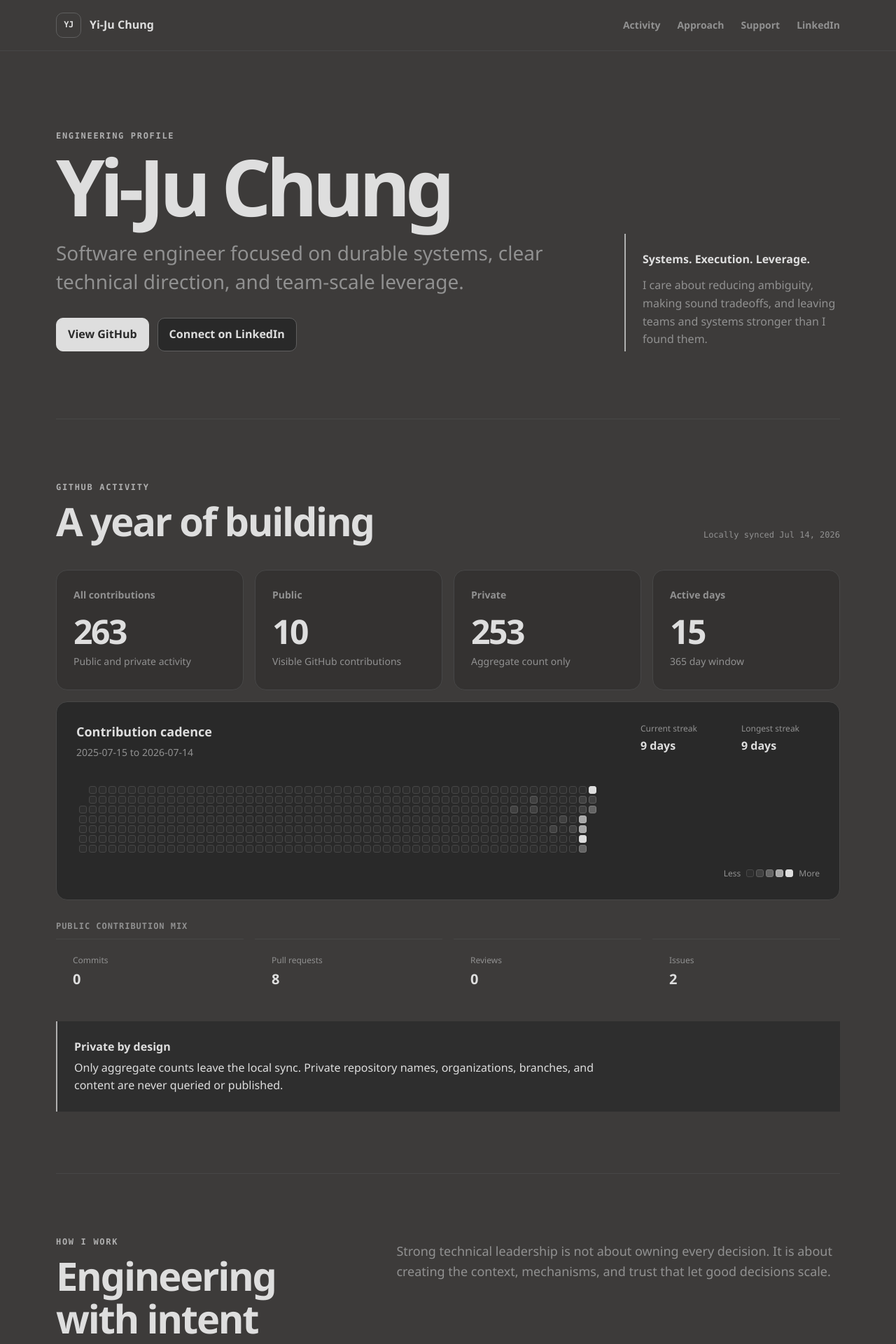
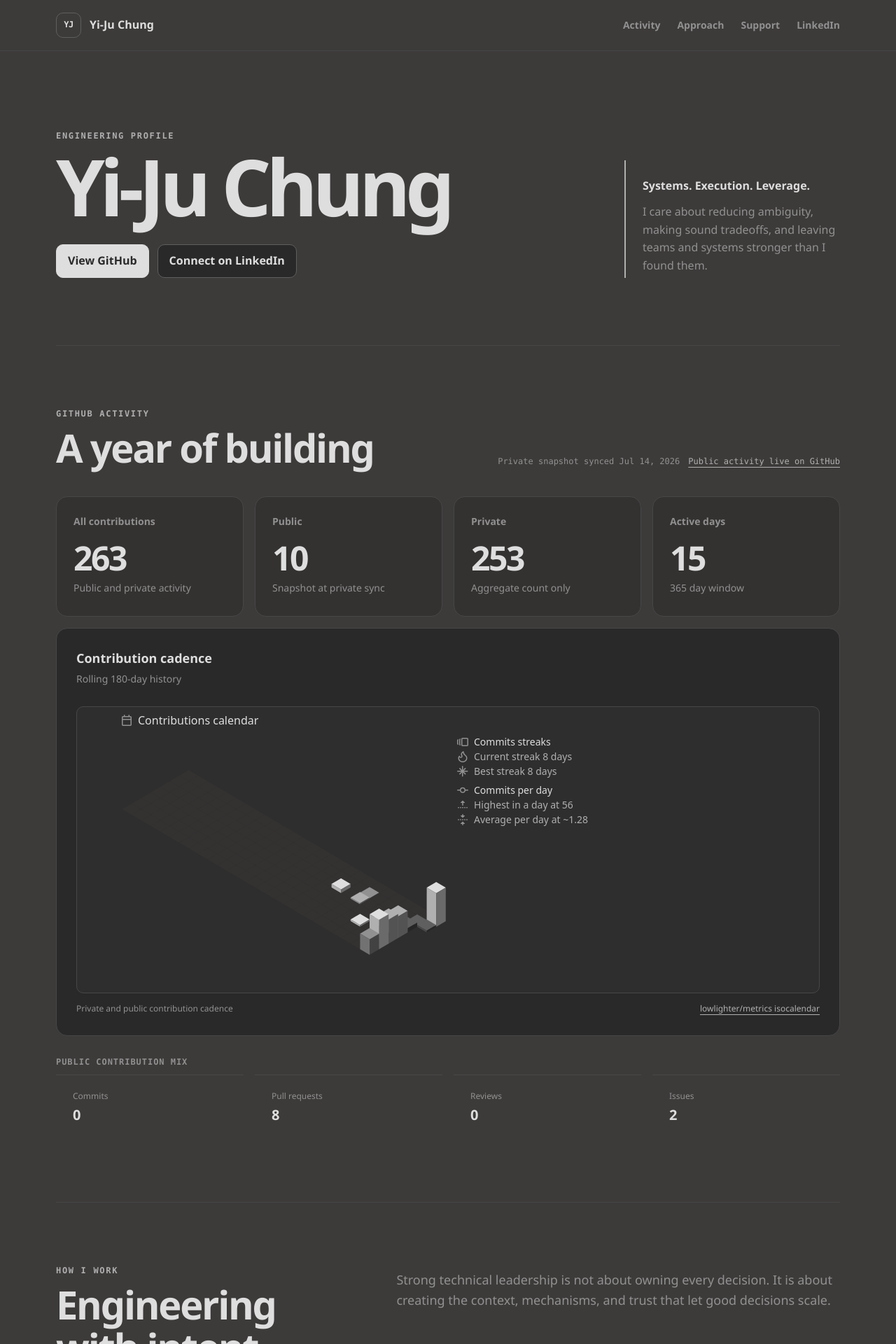
Before and after one commit to yijuchung/yijuchung.github.io, a Jekyll site: the page built from index.md, in a window 1280 px wide. Shown: the top 1920 px of the page at 70% size. Built offline with Jekyll 4.4.1, drawn with Linux system fonts in a browser that asks for light colours; some of the changed text lies outside the part shown.

Commit message:
Use half-year isocalendar cadence
Co-authored-by: Copilot App <223556219+Copilot@users.noreply.github.com>
Copilot-Session: 29331a53-9357-4c5b-9618-5f74335a2297

```diff
--- a/_includes/metrics.html
+++ b/_includes/metrics.html
@@ -5,9 +5,12 @@
       <p class="eyebrow">GitHub activity</p>
       <h2 id="activity-heading">A year of building</h2>
     </div>
+    <p class="data-status">
       {% if metrics.generated_at %}
-      <p class="data-status">Locally synced {{ metrics.generated_at | date: "%b %-d, %Y" }}</p>
+        <span>Private snapshot synced {{ metrics.generated_at | date: "%b %-d, %Y" }}</span>
       {% endif %}
+      <a href="https://github.com/yijuchung?tab=contributions" rel="me noopener noreferrer">Public activity live on GitHub</a>
+    </p>
   </div>
 
   {% if metrics.totals %}
@@ -20,7 +23,7 @@
       <article class="metric-card">
         <p class="metric-label">Public</p>
         <p class="metric-value">{{ metrics.totals.public_contributions }}</p>
-        <p class="metric-context">Visible GitHub contributions</p>
+        <p class="metric-context">Snapshot at private sync</p>
       </article>
       <article class="metric-card">
         <p class="metric-label">Private</p>
@@ -34,35 +37,44 @@
       </article>
     </div>
 
+    {% assign isocalendar_asset = site.static_files | where: "path", "/assets/metrics/isocalendar.svg" | first %}
     <div class="calendar-panel">
       <div class="calendar-header">
         <div>
           <h3>Contribution cadence</h3>
-          <p>{{ metrics.period.from }} to {{ metrics.period.to }}</p>
+          <p>Rolling 180-day history</p>
         </div>
-        <dl class="streaks">
-          <div>
-            <dt>Current streak</dt>
-            <dd>{{ metrics.activity.current_streak }} days</dd>
-          </div>
-          <div>
-            <dt>Longest streak</dt>
-            <dd>{{ metrics.activity.longest_streak }} days</dd>
-          </div>
-        </dl>
       </div>
 
+      {% if isocalendar_asset %}
+        <figure class="isocalendar-figure">
+          <div class="isocalendar-image-wrap">
+            <img
+              class="isocalendar-image"
+              src="{{ '/assets/metrics/isocalendar.svg' | relative_url }}"
+              alt="Isometric half-year GitHub contribution calendar for Yi-Ju Chung"
+            >
+          </div>
+          <figcaption class="isocalendar-caption">
+            <span>Private and public contribution cadence</span>
+            <a href="https://github.com/lowlighter/metrics/tree/master/source/plugins/isocalendar" rel="noopener noreferrer">lowlighter/metrics isocalendar</a>
+          </figcaption>
+        </figure>
+      {% else %}
+        {% assign cadence_offset = metrics.calendar.size | minus: 180 %}
+        {% assign cadence_days = metrics.calendar | slice: cadence_offset, 180 %}
+        {% assign first_cadence_day = cadence_days | first %}
         <div
           class="calendar-scroll"
           role="img"
-        aria-label="{{ metrics.totals.contributions }} contributions across {{ metrics.activity.active_days }} active days"
+          aria-label="Rolling half-year GitHub contribution calendar"
           tabindex="0"
         >
           <div class="contribution-grid" aria-hidden="true">
-          {% for day in metrics.calendar %}
+            {% for day in cadence_days %}
               <span
                 class="contribution-cell contribution-level-{{ day.level }}"
-              style="--week: {{ day.week | plus: 1 }}; --weekday: {{ day.weekday | plus: 1 }}"
+                style="--week: {{ day.week | minus: first_cadence_day.week | plus: 1 }}; --weekday: {{ day.weekday | plus: 1 }}"
                 title="{{ day.date }}: {{ day.count }} contributions"
               ></span>
             {% endfor %}
@@ -80,6 +92,8 @@
           </div>
           <p>More</p>
         </div>
+        <p class="isocalendar-pending">Run the local isocalendar sync to replace this fallback with the isometric view.</p>
+      {% endif %}
     </div>
 
     <p class="detail-heading">Public contribution mix</p>
@@ -102,10 +116,6 @@
       </div>
     </dl>
 
-    <aside class="privacy-note">
-      <p class="privacy-title">Private by design</p>
-      <p>Only aggregate counts leave the local sync. Private repository names, organizations, branches, and content are never queried or published.</p>
-    </aside>
   {% else %}
     <div class="empty-state">
       <h3>Metrics sync pending</h3>
--- a/_layouts/default.html
+++ b/_layouts/default.html
@@ -50,7 +50,7 @@
       <div class="site-shell footer-inner">
         <p>&copy; {{ "now" | date: "%Y" }} Yi-Ju Chung</p>
         {% if site.data.metrics.generated_at %}
-          <p>Activity updated {{ site.data.metrics.generated_at | date: "%B %-d, %Y" }}</p>
+          <p>Private metrics synced {{ site.data.metrics.generated_at | date: "%B %-d, %Y" }}</p>
         {% endif %}
       </div>
     </footer>
--- a/assets/css/main.scss
+++ b/assets/css/main.scss
@@ -192,14 +192,6 @@ code {
   line-height: 0.9;
 }
 
-.hero .lede {
-  max-width: 700px;
-  margin: 0;
-  color: var(--cp-text-muted);
-  font-size: clamp(1.25rem, 2.5vw, 1.75rem);
-  line-height: 1.45;
-}
-
 .eyebrow {
   margin: 0;
   color: var(--cp-text-soft);
@@ -290,10 +282,18 @@ code {
 }
 
 .data-status {
+  display: flex;
+  flex-wrap: wrap;
+  justify-content: end;
+  gap: 4px 12px;
   margin: 0;
   color: var(--cp-text-muted);
   font-family: Consolas, "Courier New", Courier, monospace;
   font-size: 0.75rem;
+}
+
+.data-status a {
+  color: var(--cp-text-soft);
 }
 
 .metric-grid {
@@ -357,26 +357,56 @@ code {
   font-size: 0.875rem;
 }
 
-.streaks {
-  display: flex;
-  gap: 32px;
-  margin: 0;
-}
-
-.streaks div {
-  min-width: 112px;
-}
-
-.streaks dt,
 .detail-grid dt {
   color: var(--cp-text-muted);
   font-size: 0.75rem;
 }
 
-.streaks dd,
 .detail-grid dd {
   margin: 2px 0 0;
   font-weight: 700;
+}
+
+.isocalendar-figure {
+  margin: 0;
+}
+
+.isocalendar-image-wrap {
+  display: flex;
+  min-height: 240px;
+  align-items: center;
+  justify-content: center;
+  overflow: hidden;
+  border: 1px solid var(--cp-border);
+  border-radius: 0.625rem;
+  background: var(--cp-surface-soft);
+}
+
+.isocalendar-image {
+  display: block;
+  width: 100%;
+  max-width: 960px;
+  height: auto;
+}
+
+.isocalendar-caption {
+  display: flex;
+  flex-wrap: wrap;
+  justify-content: space-between;
+  gap: 4px 16px;
+  margin-top: 12px;
+  color: var(--cp-text-muted);
+  font-size: 0.75rem;
+}
+
+.isocalendar-caption a {
+  color: var(--cp-text-soft);
+}
+
+.isocalendar-pending {
+  margin: 12px 4px 0;
+  color: var(--cp-text-muted);
+  font-size: 0.75rem;
 }
 
 .calendar-scroll {
@@ -472,7 +502,6 @@ code {
   font-size: 1.25rem;
 }
 
-.privacy-note,
 .empty-state {
   margin-top: 24px;
   padding: 24px;
@@ -480,15 +509,9 @@ code {
   background: var(--cp-surface-soft);
 }
 
-.privacy-note p,
 .empty-state p {
   max-width: 800px;
   margin: 0;
-}
-
-.privacy-note .privacy-title {
-  margin-bottom: 4px;
-  font-weight: 700;
 }
 
 .empty-state h3 {
@@ -677,10 +700,12 @@ code {
     padding: 20px;
   }
 
-  .streaks {
-    width: 100%;
-    justify-content: space-between;
-    gap: 16px;
+  .data-status {
+    justify-content: start;
+  }
+
+  .isocalendar-image-wrap {
+    min-height: 160px;
   }
 
   .detail-grid {
--- a/index.md
+++ b/index.md
@@ -8,7 +8,6 @@ description: GitHub activity and engineering principles from Yi-Ju Chung.
   <div>
     <p class="eyebrow">Engineering profile</p>
     <h1 id="hero-heading">Yi-Ju Chung</h1>
-    <p class="lede">Software engineer focused on durable systems, clear technical direction, and team-scale leverage.</p>
     <div class="hero-actions">
       <a class="button" href="https://github.com/yijuchung" rel="me noopener noreferrer">View GitHub</a>
       <a class="button button-secondary" href="https://www.linkedin.com/in/yjcgators/" rel="me noopener noreferrer">Connect on LinkedIn</a>
```
Also changed, not shown: README.md, assets/metrics/isocalendar.svg (added), 1 other file. Lines whose indentation alone changed are shown as unchanged.
